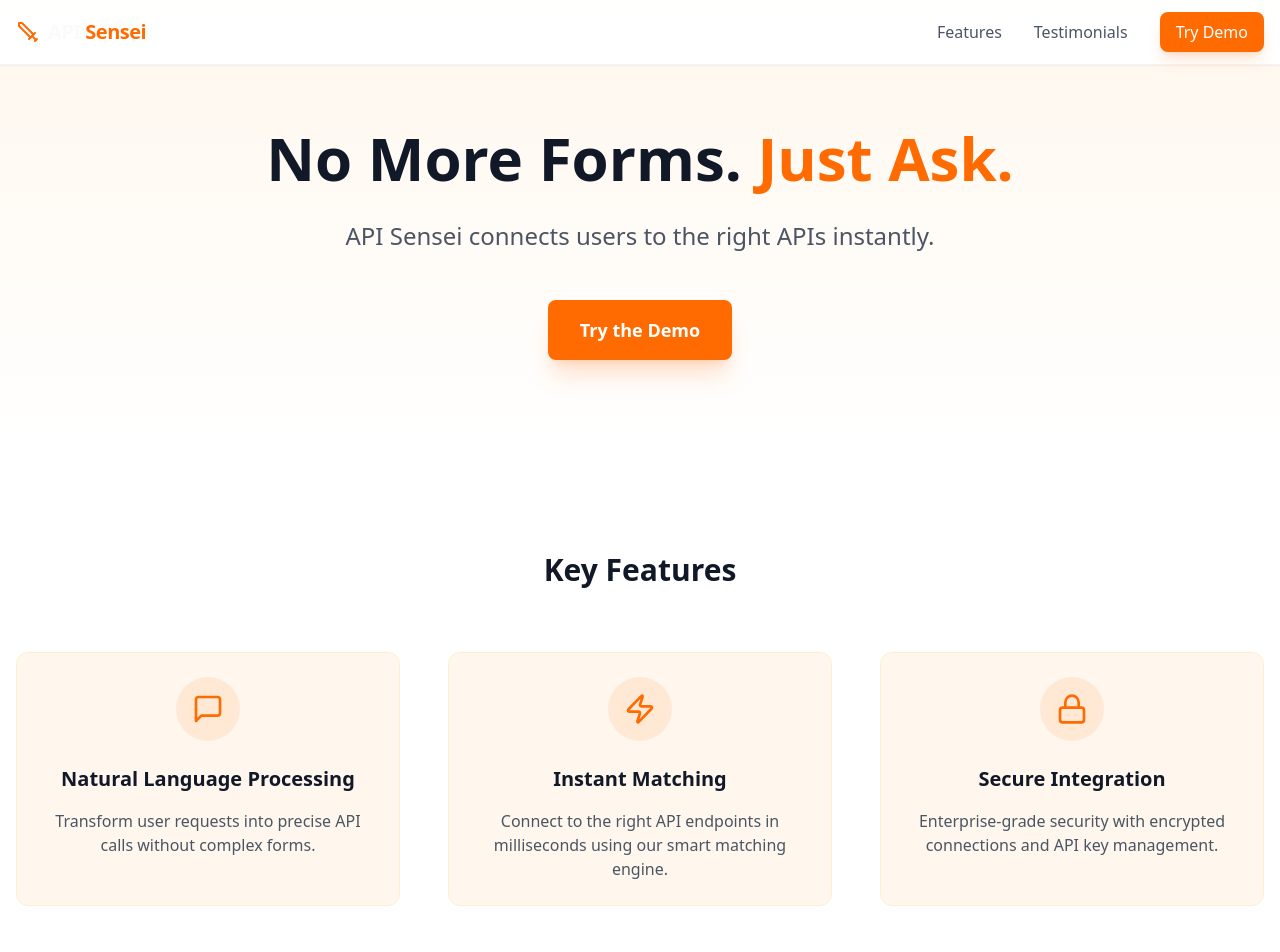
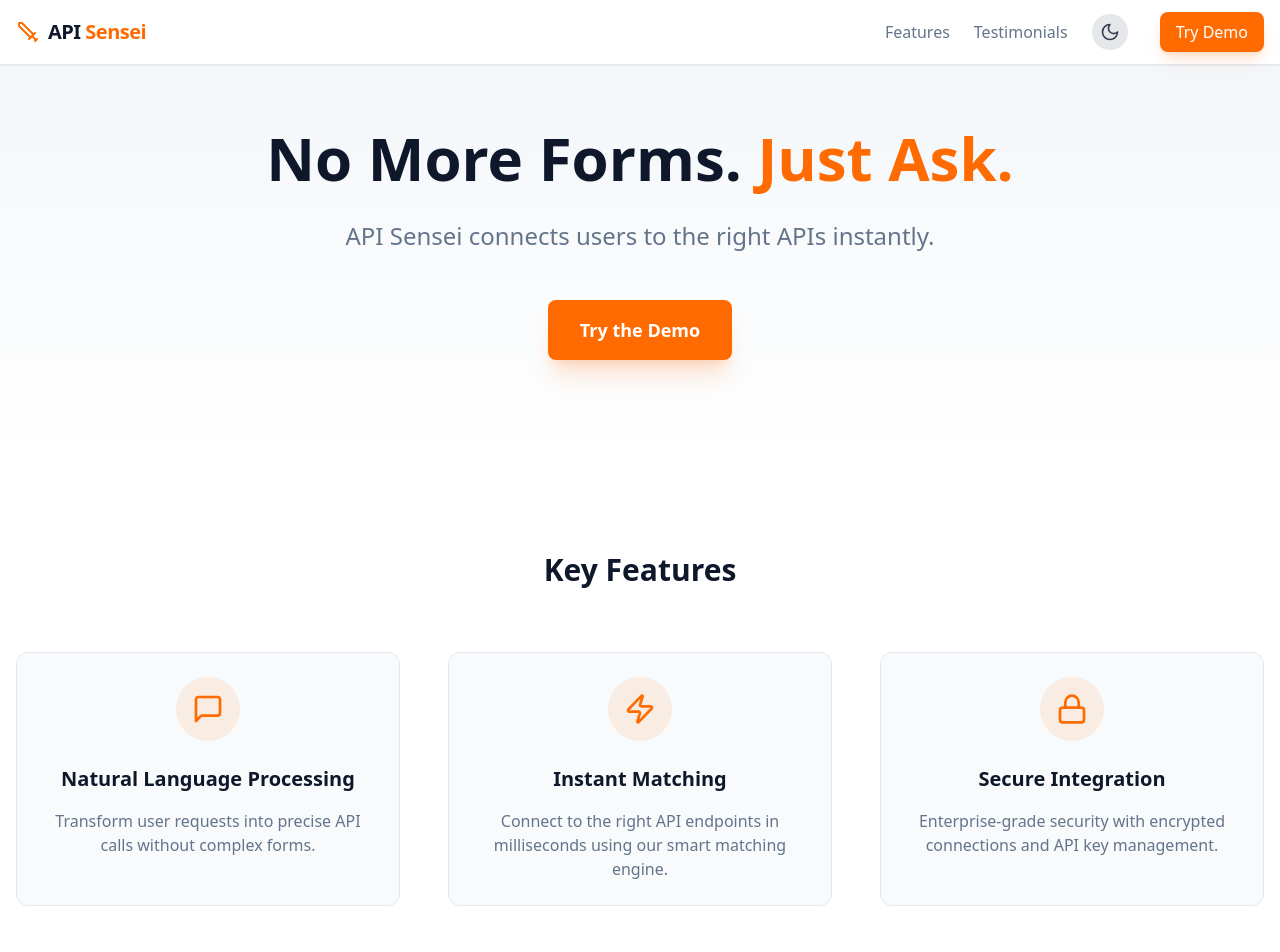
Before and after one commit to bennekrouf/landing-api0, a Next.js app: page / in a window 1280 px wide. Shown: the top 952 px of the page. Built offline with nearby package versions, Linux system fonts and the light colour scheme.

Commit message:
Add dark mode

```diff
--- a/src/app/globals.css
+++ b/src/app/globals.css
@@ -4,6 +4,38 @@
 
 @layer base {
   :root {
+    --background: 0 0% 100%;
+    --foreground: 222.2 47.4% 11.2%;
+
+    --card: 0 0% 100%;
+    --card-foreground: 222.2 47.4% 11.2%;
+
+    --popover: 0 0% 100%;
+    --popover-foreground: 222.2 47.4% 11.2%;
+
+    --primary: 25 100% 50%; /* #FF6B00 */
+    --primary-foreground: 0 0% 100%;
+
+    --secondary: 210 40% 96.1%;
+    --secondary-foreground: 222.2 47.4% 11.2%;
+
+    --muted: 210 40% 96.1%;
+    --muted-foreground: 215.4 16.3% 46.9%;
+
+    --accent: 210 40% 96.1%;
+    --accent-foreground: 222.2 47.4% 11.2%;
+
+    --destructive: 0 84.2% 60.2%;
+    --destructive-foreground: 210 40% 98%;
+
+    --border: 214.3 31.8% 91.4%;
+    --input: 214.3 31.8% 91.4%;
+    --ring: 222.2 84% 4.9%;
+
+    --radius: 0.5rem;
+  }
+
+  .dark {
     --background: 222.2 84% 4.9%;
     --foreground: 210 40% 98%;
 
@@ -13,7 +45,7 @@
     --popover: 222.2 84% 4.9%;
     --popover-foreground: 210 40% 98%;
 
-    --primary: 217.2 91.2% 59.8%;
+    --primary: 25 100% 50%; /* #FF6B00 */
     --primary-foreground: 222.2 47.4% 11.2%;
 
     --secondary: 217.2 32.6% 17.5%;
@@ -31,8 +63,6 @@
     --border: 217.2 32.6% 17.5%;
     --input: 217.2 32.6% 17.5%;
     --ring: 212.7 26.8% 83.9%;
-
-    --radius: 0.5rem;
   }
 }
 
@@ -42,5 +72,8 @@
   }
   body {
     @apply bg-background text-foreground;
+    transition-property: color, background-color, border-color;
+    transition-timing-function: cubic-bezier(0.4, 0, 0.2, 1);
+    transition-duration: 150ms;
   }
 }
--- a/src/app/layout.tsx
+++ b/src/app/layout.tsx
@@ -1,5 +1,6 @@
 import type { Metadata } from "next";
 import "./globals.css";
+import { ClientThemeProvider } from "@/components/theme/client-theme-provider";
 
 export const metadata: Metadata = {
   title: "API Sensei",
@@ -31,11 +32,15 @@ export default function RootLayout({
   children: React.ReactNode
 }) {
   return (
-    <html lang="en">
+    <html lang="en" suppressHydrationWarning>
       <head>
         <meta name="apple-mobile-web-app-title" content="API Sensei" />
       </head>
-      <body className="bg-gray-900 antialiased">{children}</body>
+      <body className="antialiased">
+        <ClientThemeProvider>
+          {children}
+        </ClientThemeProvider>
+      </body>
     </html>
   )
 }
--- a/src/app/page.tsx
+++ b/src/app/page.tsx
@@ -1,7 +1,10 @@
+"use client";
+
 import React from 'react';
 import { MessageSquare, Zap, Lock } from 'lucide-react';
 import Image from 'next/image';
 import { Sword } from 'lucide-react';
+import { ThemeToggle } from '@/components/theme/theme-toggle';
 
 const Logo = ({ variant = 'color', className = 'h-8 w-auto' }) => {
   const logoSrc = variant === 'white'
@@ -21,9 +24,9 @@ const Logo = ({ variant = 'color', className = 'h-8 w-auto' }) => {
 
 const LandingPage = () => {
   return (
-    <main className="min-h-screen bg-white">
+    <main className="min-h-screen bg-background">
       {/* Navigation */}
-      <nav className="fixed top-0 left-0 right-0 bg-white/95 backdrop-blur-sm z-50 border-b border-gray-100 shadow-sm">
+      <nav className="fixed top-0 left-0 right-0 bg-background/95 backdrop-blur-sm z-50 border-b border-border shadow-sm">
         <div className="container mx-auto px-4">
           <div className="flex items-center justify-between h-16">
             {/* Text logo with ninja icon */}
@@ -33,9 +36,10 @@ const LandingPage = () => {
                 API <span className="text-[#FF6B00]">Sensei</span>
               </span>
             </div>
-            <div className="hidden md:flex items-center gap-8">
-              <a href="#features" className="text-gray-600 hover:text-gray-900 transition-colors">Features</a>
-              <a href="#testimonials" className="text-gray-600 hover:text-gray-900 transition-colors">Testimonials</a>
+            <div className="hidden md:flex items-center gap-6">
+              <a href="#features" className="text-muted-foreground hover:text-foreground transition-colors">Features</a>
+              <a href="#testimonials" className="text-muted-foreground hover:text-foreground transition-colors">Testimonials</a>
+              <ThemeToggle className="mr-2" />
               <a href="https://app.apisensei.ai"
                 className="inline-flex items-center px-4 py-2 rounded-lg bg-[#FF6B00] text-white font-medium hover:bg-[#FF6B00]/90 transition-all shadow-lg shadow-orange-500/20"
               >
@@ -47,12 +51,12 @@ const LandingPage = () => {
       </nav>
 
       {/* Hero Section */}
-      <section className="relative pt-32 pb-24 bg-gradient-to-b from-orange-50 to-white">
+      <section className="relative pt-32 pb-24 bg-gradient-to-b from-accent to-background">
         <div className="container mx-auto px-4 text-center">
-          <h1 className="text-4xl sm:text-6xl font-bold mb-8 text-gray-900">
+          <h1 className="text-4xl sm:text-6xl font-bold mb-8 text-foreground">
             No More Forms. <span className="text-[#FF6B00]">Just Ask.</span>
           </h1>
-          <p className="text-xl sm:text-2xl text-gray-600 mb-12 max-w-2xl mx-auto">
+          <p className="text-xl sm:text-2xl text-muted-foreground mb-12 max-w-2xl mx-auto">
             API Sensei connects users to the right APIs instantly.
           </p>
           <a
@@ -65,30 +69,30 @@ const LandingPage = () => {
       </section>
 
       {/* Features Section */}
-      <section id="features" className="py-24 bg-white">
+      <section id="features" className="py-24 bg-background">
         <div className="container mx-auto px-4">
-          <h2 className="text-3xl font-bold text-center mb-16 text-gray-900">Key Features</h2>
+          <h2 className="text-3xl font-bold text-center mb-16 text-foreground">Key Features</h2>
           <div className="grid md:grid-cols-3 gap-12">
-            <div className="flex flex-col items-center text-center p-6 rounded-xl bg-orange-50 border border-orange-100">
+            <div className="flex flex-col items-center text-center p-6 rounded-xl bg-accent/50 border border-border">
               <div className="mb-6 p-4 bg-[#FF6B00]/10 rounded-full">
                 <MessageSquare size={32} className="text-[#FF6B00]" />
               </div>
-              <h3 className="text-xl font-semibold mb-4 text-gray-900">Natural Language Processing</h3>
-              <p className="text-gray-600">Transform user requests into precise API calls without complex forms.</p>
+              <h3 className="text-xl font-semibold mb-4 text-foreground">Natural Language Processing</h3>
+              <p className="text-muted-foreground">Transform user requests into precise API calls without complex forms.</p>
             </div>
-            <div className="flex flex-col items-center text-center p-6 rounded-xl bg-orange-50 border border-orange-100">
+            <div className="flex flex-col items-center text-center p-6 rounded-xl bg-accent/50 border border-border">
               <div className="mb-6 p-4 bg-[#FF6B00]/10 rounded-full">
                 <Zap size={32} className="text-[#FF6B00]" />
               </div>
-              <h3 className="text-xl font-semibold mb-4 text-gray-900">Instant Matching</h3>
-              <p className="text-gray-600">Connect to the right API endpoints in milliseconds using our smart matching engine.</p>
+              <h3 className="text-xl font-semibold mb-4 text-foreground">Instant Matching</h3>
+              <p className="text-muted-foreground">Connect to the right API endpoints in milliseconds using our smart matching engine.</p>
             </div>
-            <div className="flex flex-col items-center text-center p-6 rounded-xl bg-orange-50 border border-orange-100">
+            <div className="flex flex-col items-center text-center p-6 rounded-xl bg-accent/50 border border-border">
               <div className="mb-6 p-4 bg-[#FF6B00]/10 rounded-full">
                 <Lock size={32} className="text-[#FF6B00]" />
               </div>
-              <h3 className="text-xl font-semibold mb-4 text-gray-900">Secure Integration</h3>
-              <p className="text-gray-600">Enterprise-grade security with encrypted connections and API key management.</p>
+              <h3 className="text-xl font-semibold mb-4 text-foreground">Secure Integration</h3>
+              <p className="text-muted-foreground">Enterprise-grade security with encrypted connections and API key management.</p>
             </div>
           </div>
         </div>
--- /dev/null
+++ b/src/components/theme/client-theme-provider.tsx
@@ -0,0 +1,15 @@
+"use client";
+
+import { ThemeProvider } from "./theme-provider";
+
+export function ClientThemeProvider({
+  children,
+}: {
+  children: React.ReactNode;
+}) {
+  return (
+    <ThemeProvider defaultTheme="light" storageKey="apisensei-theme">
+      {children}
+    </ThemeProvider>
+  );
+}
--- /dev/null
+++ b/src/components/theme/theme-provider.tsx
@@ -0,0 +1,75 @@
+
+"use client";
+import React, { createContext, useContext, useEffect, useState } from 'react';
+
+type Theme = 'light' | 'dark';
+
+type ThemeProviderProps = {
+  children: React.ReactNode;
+  defaultTheme?: Theme;
+  storageKey?: string;
+};
+
+type ThemeProviderState = {
+  theme: Theme;
+  setTheme: (theme: Theme) => void;
+  toggleTheme: () => void;
+};
+
+const initialState: ThemeProviderState = {
+  theme: 'light',
+  setTheme: () => null,
+  toggleTheme: () => null,
+};
+
+const ThemeProviderContext = createContext<ThemeProviderState>(initialState);
+
+export function ThemeProvider({
+  children,
+  defaultTheme = 'light',
+  storageKey = 'apisensei-ui-theme',
+  ...props
+}: ThemeProviderProps) {
+  const [theme, setTheme] = useState<Theme>(
+    () => (typeof window !== 'undefined' ? (localStorage.getItem(storageKey) as Theme) || defaultTheme : defaultTheme)
+  );
+
+  useEffect(() => {
+    const root = window.document.documentElement;
+
+    root.classList.remove('light', 'dark');
+    root.classList.add(theme);
+  }, [theme]);
+
+  useEffect(() => {
+    if (typeof window !== 'undefined') {
+      localStorage.setItem(storageKey, theme);
+    }
+  }, [theme, storageKey]);
+
+  const toggleTheme = () => {
+    setTheme(theme === 'light' ? 'dark' : 'light');
+  };
+
+  const value = {
+    theme,
+    setTheme,
+    toggleTheme,
+  };
+
+  return (
+    <ThemeProviderContext.Provider {...props} value={value}>
+      {children}
+    </ThemeProviderContext.Provider>
+  );
+}
+
+export const useTheme = () => {
+  const context = useContext(ThemeProviderContext);
+
+  if (context === undefined) {
+    throw new Error('useTheme must be used within a ThemeProvider');
+  }
+
+  return context;
+};
--- /dev/null
+++ b/src/components/theme/theme-toggle.tsx
@@ -0,0 +1,27 @@
+import { Moon, Sun } from 'lucide-react';
+import { useTheme } from './theme-provider';
+
+interface ThemeToggleProps {
+  className?: string;
+}
+
+export function ThemeToggle({ className }: ThemeToggleProps) {
+  const { theme, toggleTheme } = useTheme();
+
+  return (
+    <button
+      onClick={toggleTheme}
+      className={`p-2 rounded-full transition-colors duration-200 ${theme === 'dark'
+          ? 'bg-gray-800 text-yellow-400 hover:bg-gray-700'
+          : 'bg-gray-200 text-gray-700 hover:bg-gray-300'
+        } ${className}`}
+      aria-label="Toggle theme"
+    >
+      {theme === 'dark' ? (
+        <Sun className="h-5 w-5" />
+      ) : (
+        <Moon className="h-5 w-5" />
+      )}
+    </button>
+  );
+}
```
Also changed, not shown: 1 other file (tests, documents, lock files or other folders).
